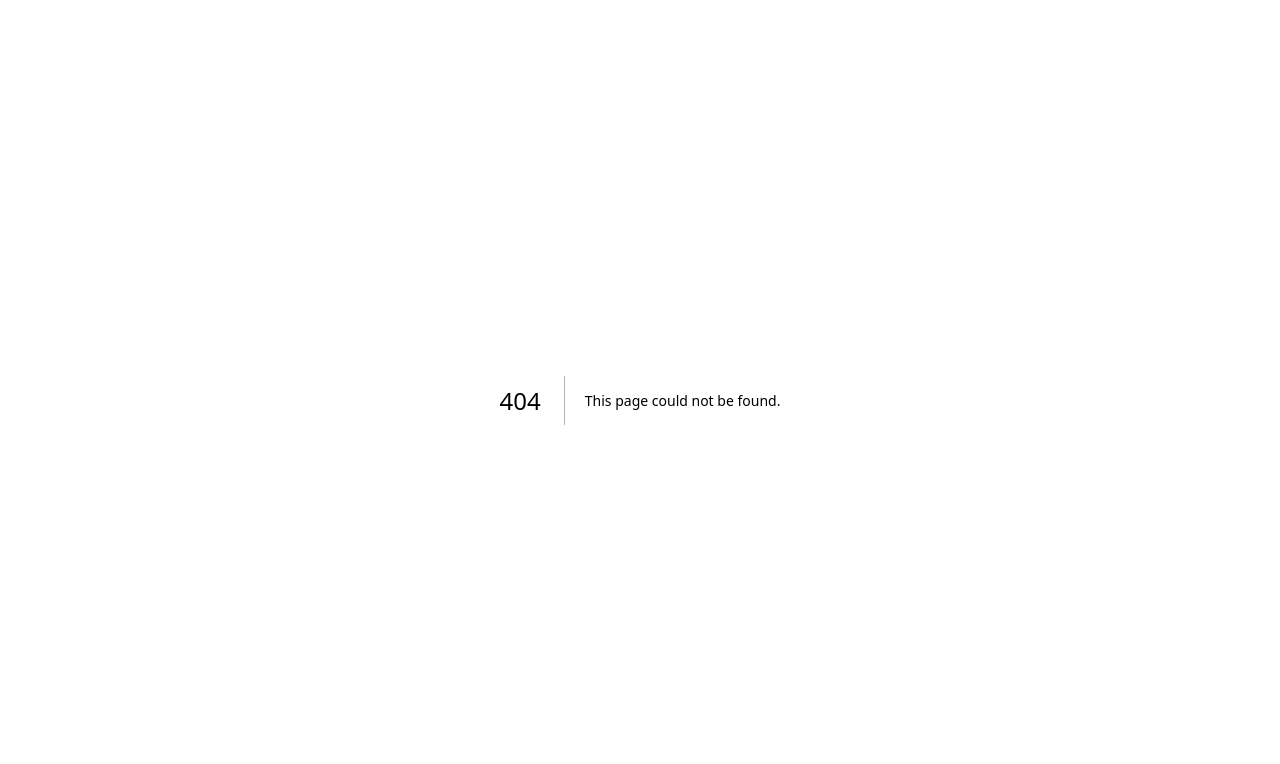
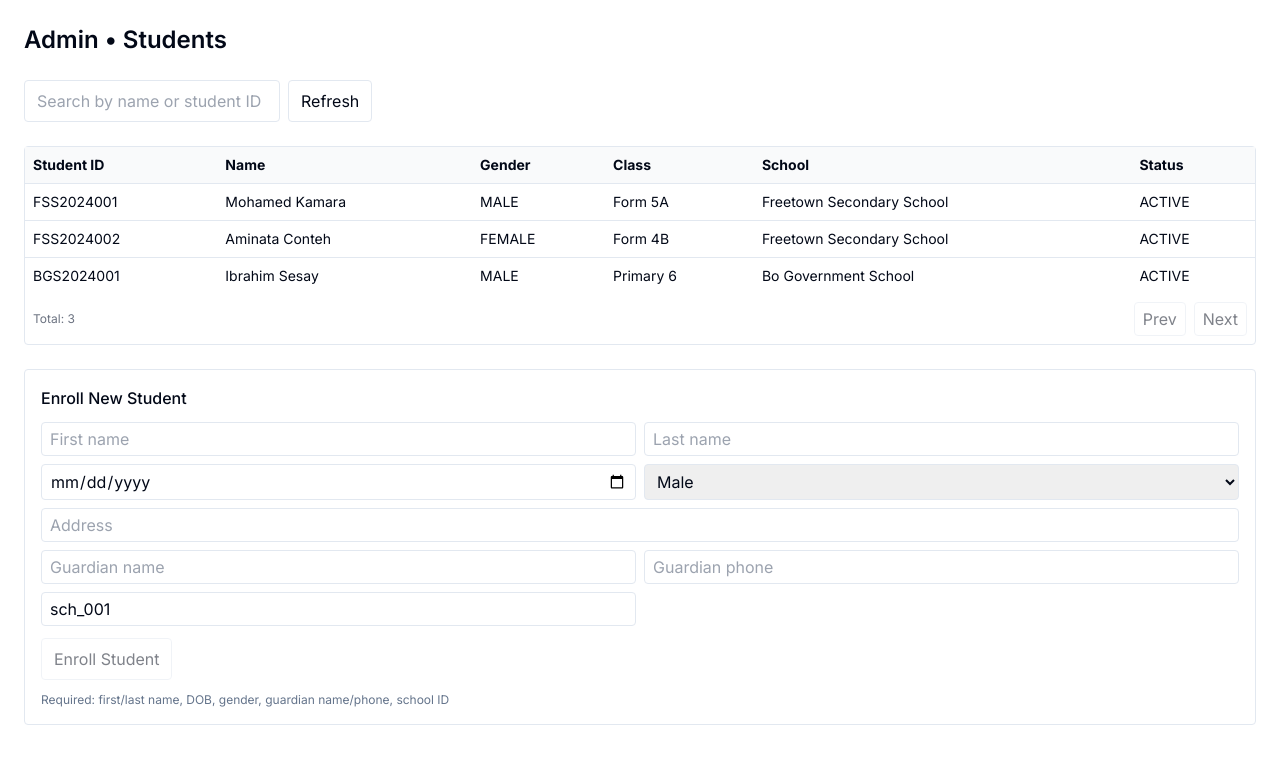
Before and after one commit to PeeapDev/sis, a Next.js app: page /admin/students in a window 1280 px wide. Before the commit this address had no page. Shown: the top 764 px of the page. Built offline with nearby package versions, Linux system fonts and the light colour scheme.

Commit message:
feat: add admin pages for students, settings, subjects and blockchain records API

```diff
--- /dev/null
+++ b/app/admin/settings/page.tsx
@@ -0,0 +1 @@
+export default function Page() { return (<div className="p-6"><h1 className="text-2xl font-semibold">Admin • Settings</h1><p className="text-sm text-muted-foreground mt-2">Configure system settings and roles.</p></div>) }
--- /dev/null
+++ b/app/admin/students/page.tsx
@@ -0,0 +1,167 @@
+"use client"
+
+import { useQuery, useMutation, useQueryClient } from '@tanstack/react-query'
+import { useState } from 'react'
+import { useToast } from '@/hooks/use-toast'
+
+type Student = {
+  id: string
+  studentId: string
+  firstName: string
+  lastName: string
+  gender: string
+  class: string
+  currentSchool: string
+  currentSchoolId: string
+  status: string
+}
+
+async function fetchStudents(params: { search?: string; offset?: number; limit?: number }) {
+  const q = new URLSearchParams()
+  if (params.search) q.set('search', params.search)
+  q.set('limit', String(params.limit ?? 10))
+  q.set('offset', String(params.offset ?? 0))
+  const res = await fetch(`/api/students?${q.toString()}`)
+  if (!res.ok) throw new Error('Failed to load students')
+  return res.json() as Promise<{ success: boolean; data: Student[]; pagination: { total: number; limit: number; offset: number } }>
+}
+
+async function createStudent(payload: any) {
+  const res = await fetch('/api/students', {
+    method: 'POST',
+    headers: { 'Content-Type': 'application/json' },
+    body: JSON.stringify(payload),
+  })
+  if (!res.ok) throw new Error('Failed to create student')
+  return res.json()
+}
+
+export default function Page() {
+  const { toast } = useToast()
+  const [search, setSearch] = useState('')
+  const [offset, setOffset] = useState(0)
+  const [limit] = useState(10)
+  const qc = useQueryClient()
+
+  const { data, isLoading, isError } = useQuery({
+    queryKey: ['students', { search, offset, limit }],
+    queryFn: () => fetchStudents({ search, offset, limit }),
+  })
+
+  const mutate = useMutation({
+    mutationFn: createStudent,
+    onSuccess: () => {
+      qc.invalidateQueries({ queryKey: ['students'] })
+      toast({ title: 'Student enrolled', description: 'The student has been added successfully.' })
+    },
+    onError: (e: any) => {
+      toast({ title: 'Failed to enroll', description: e?.message || 'Unknown error', variant: 'destructive' })
+    }
+  })
+
+  const total = data?.pagination.total ?? 0
+  const canPrev = offset > 0
+  const canNext = offset + limit < total
+
+  const [form, setForm] = useState({
+    firstName: '',
+    lastName: '',
+    dateOfBirth: '',
+    gender: 'MALE',
+    address: '',
+    guardianName: '',
+    guardianPhone: '',
+    currentSchoolId: 'sch_001',
+  })
+
+  const requiredFilled = form.firstName && form.lastName && form.dateOfBirth && form.gender && form.guardianName && form.guardianPhone && form.currentSchoolId
+
+  return (
+    <div className="p-6 space-y-6">
+      <h1 className="text-2xl font-semibold">Admin • Students</h1>
+      <div className="flex gap-2 items-center">
+        <input
+          value={search}
+          onChange={(e) => { setSearch(e.target.value); setOffset(0) }}
+          placeholder="Search by name or student ID"
+          className="border px-3 py-2 rounded w-64"
+        />
+        <button
+          className="border px-3 py-2 rounded"
+          onClick={() => qc.invalidateQueries({ queryKey: ['students'] })}
+        >Refresh</button>
+      </div>
+
+      <div className="border rounded">
+        <div className="overflow-x-auto">
+          <table className="min-w-full text-sm">
+            <thead className="bg-gray-50">
+              <tr>
+                <th className="p-2 text-left">Student ID</th>
+                <th className="p-2 text-left">Name</th>
+                <th className="p-2 text-left">Gender</th>
+                <th className="p-2 text-left">Class</th>
+                <th className="p-2 text-left">School</th>
+                <th className="p-2 text-left">Status</th>
+              </tr>
+            </thead>
+            <tbody>
+              {isLoading && (
+                <tr><td className="p-3" colSpan={6}>Loading...</td></tr>
+              )}
+              {isError && (
+                <tr><td className="p-3 text-red-600" colSpan={6}>Failed to load</td></tr>
+              )}
+              {data?.data?.map((s) => (
+                <tr key={s.id} className="border-t">
+                  <td className="p-2">{s.studentId}</td>
+                  <td className="p-2">{s.firstName} {s.lastName}</td>
+                  <td className="p-2">{s.gender}</td>
+                  <td className="p-2">{s.class}</td>
+                  <td className="p-2">{s.currentSchool}</td>
+                  <td className="p-2">{s.status}</td>
+                </tr>
+              ))}
+            </tbody>
+          </table>
+        </div>
+        <div className="flex justify-between items-center p-2">
+          <span className="text-xs text-gray-500">Total: {total}</span>
+          <div className="space-x-2">
+            <button className="border px-2 py-1 rounded disabled:opacity-50" disabled={!canPrev} onClick={() => setOffset(Math.max(0, offset - limit))}>Prev</button>
+            <button className="border px-2 py-1 rounded disabled:opacity-50" disabled={!canNext} onClick={() => setOffset(offset + limit)}>Next</button>
+          </div>
+        </div>
+      </div>
+
+      <div className="border rounded p-4 space-y-3">
+        <h2 className="font-medium">Enroll New Student</h2>
+        <div className="grid grid-cols-2 gap-2">
+          <input className="border px-2 py-1 rounded" placeholder="First name" value={form.firstName} onChange={e=>setForm({...form, firstName: e.target.value})} />
+          <input className="border px-2 py-1 rounded" placeholder="Last name" value={form.lastName} onChange={e=>setForm({...form, lastName: e.target.value})} />
+          <input type="date" className="border px-2 py-1 rounded" value={form.dateOfBirth} onChange={e=>setForm({...form, dateOfBirth: e.target.value})} />
+          <select className="border px-2 py-1 rounded" value={form.gender} onChange={e=>setForm({...form, gender: e.target.value})}>
+            <option value="MALE">Male</option>
+            <option value="FEMALE">Female</option>
+          </select>
+          <input className="border px-2 py-1 rounded col-span-2" placeholder="Address" value={form.address} onChange={e=>setForm({...form, address: e.target.value})} />
+          <input className="border px-2 py-1 rounded" placeholder="Guardian name" value={form.guardianName} onChange={e=>setForm({...form, guardianName: e.target.value})} />
+          <input className="border px-2 py-1 rounded" placeholder="Guardian phone" value={form.guardianPhone} onChange={e=>setForm({...form, guardianPhone: e.target.value})} />
+          <input className="border px-2 py-1 rounded" placeholder="Current school ID" value={form.currentSchoolId} onChange={e=>setForm({...form, currentSchoolId: e.target.value})} />
+        </div>
+        <button
+          className="border px-3 py-2 rounded disabled:opacity-50"
+          disabled={mutate.isPending || !requiredFilled}
+          onClick={() => {
+            if (!requiredFilled) {
+              toast({ title: 'Missing fields', description: 'Please fill all required fields.', variant: 'destructive' })
+              return
+            }
+            mutate.mutate(form)
+          }}
+        >{mutate.isPending ? 'Enrolling...' : 'Enroll Student'}</button>
+        {!requiredFilled && <p className="text-xs text-muted-foreground">Required: first/last name, DOB, gender, guardian name/phone, school ID</p>}
+      </div>
+    </div>
+  )
+}
--- /dev/null
+++ b/app/admin/subjects/page.tsx
@@ -0,0 +1 @@
+export default function Page() { return (<div className="p-6"><h1 className="text-2xl font-semibold">Admin • Subjects</h1><p className="text-sm text-muted-foreground mt-2">Manage subjects and curricula.</p></div>) }
--- /dev/null
+++ b/app/api/blockchain/records/route.ts
@@ -0,0 +1,47 @@
+import { NextRequest, NextResponse } from 'next/server'
+import { prisma } from '@/lib/prisma'
+
+export async function GET(request: NextRequest) {
+  try {
+    const { searchParams } = new URL(request.url)
+    const studentId = searchParams.get('studentId') || undefined
+    const schoolId = searchParams.get('schoolId') || undefined
+    const recordType = searchParams.get('recordType') || undefined
+    const limit = Math.min(parseInt(searchParams.get('limit') || '20'), 100)
+    const offset = parseInt(searchParams.get('offset') || '0')
+    const sort = (searchParams.get('sort') || 'createdAt:desc').split(':')
+    const [sortField, sortOrder] = [sort[0] as 'createdAt' | 'blockNumber', (sort[1] as 'asc' | 'desc') || 'desc']
+
+    const where: any = {}
+    if (studentId) where.studentId = studentId
+    if (schoolId) where.schoolId = schoolId
+    if (recordType) where.recordType = recordType
+
+    const [total, records] = await Promise.all([
+      prisma.blockchainRecord.count({ where }),
+      prisma.blockchainRecord.findMany({
+        where,
+        orderBy: { [sortField]: sortOrder },
+        skip: offset,
+        take: limit
+      })
+    ])
+
+    return NextResponse.json({
+      success: true,
+      data: records,
+      pagination: {
+        total,
+        limit,
+        offset,
+        hasMore: offset + limit < total
+      }
+    })
+  } catch (error) {
+    console.error('Blockchain records API error:', error)
+    return NextResponse.json(
+      { success: false, error: 'Failed to fetch blockchain records' },
+      { status: 500 }
+    )
+  }
+}
```
